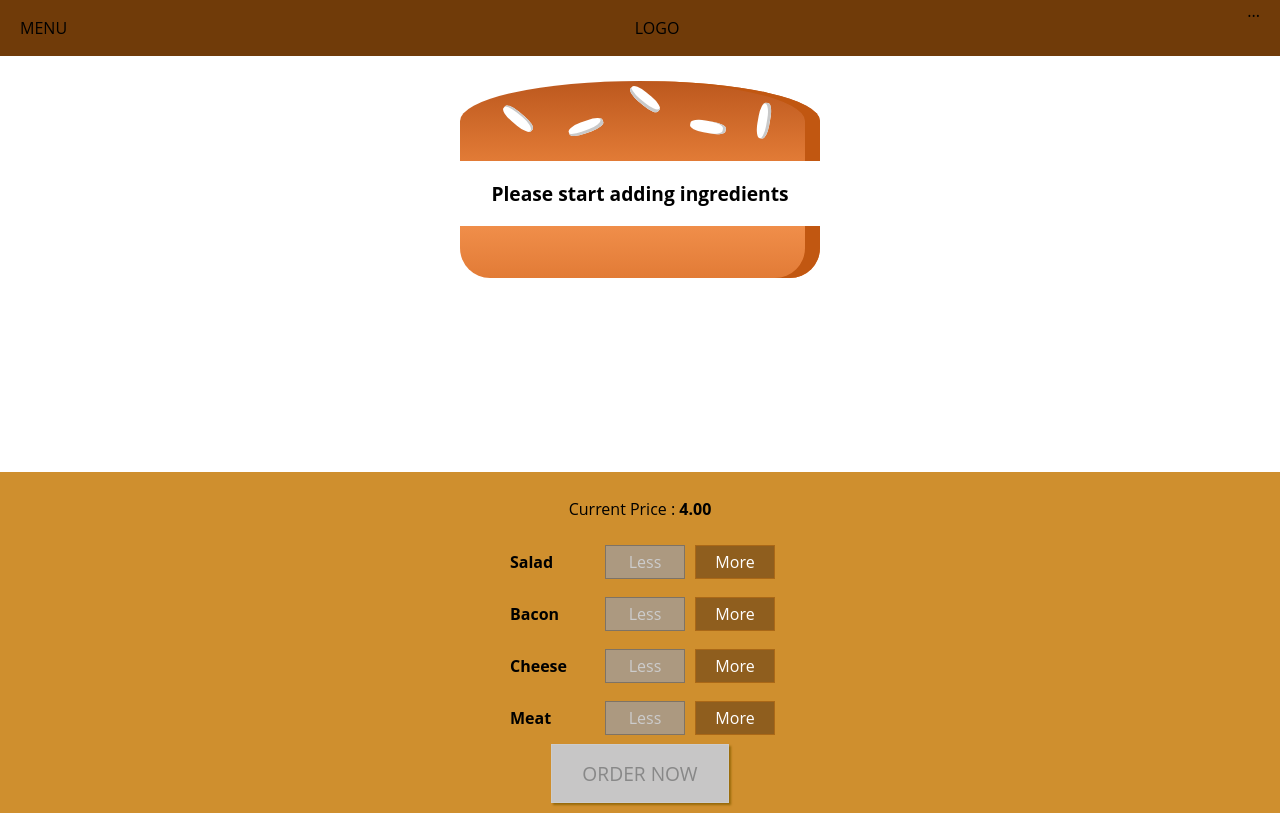
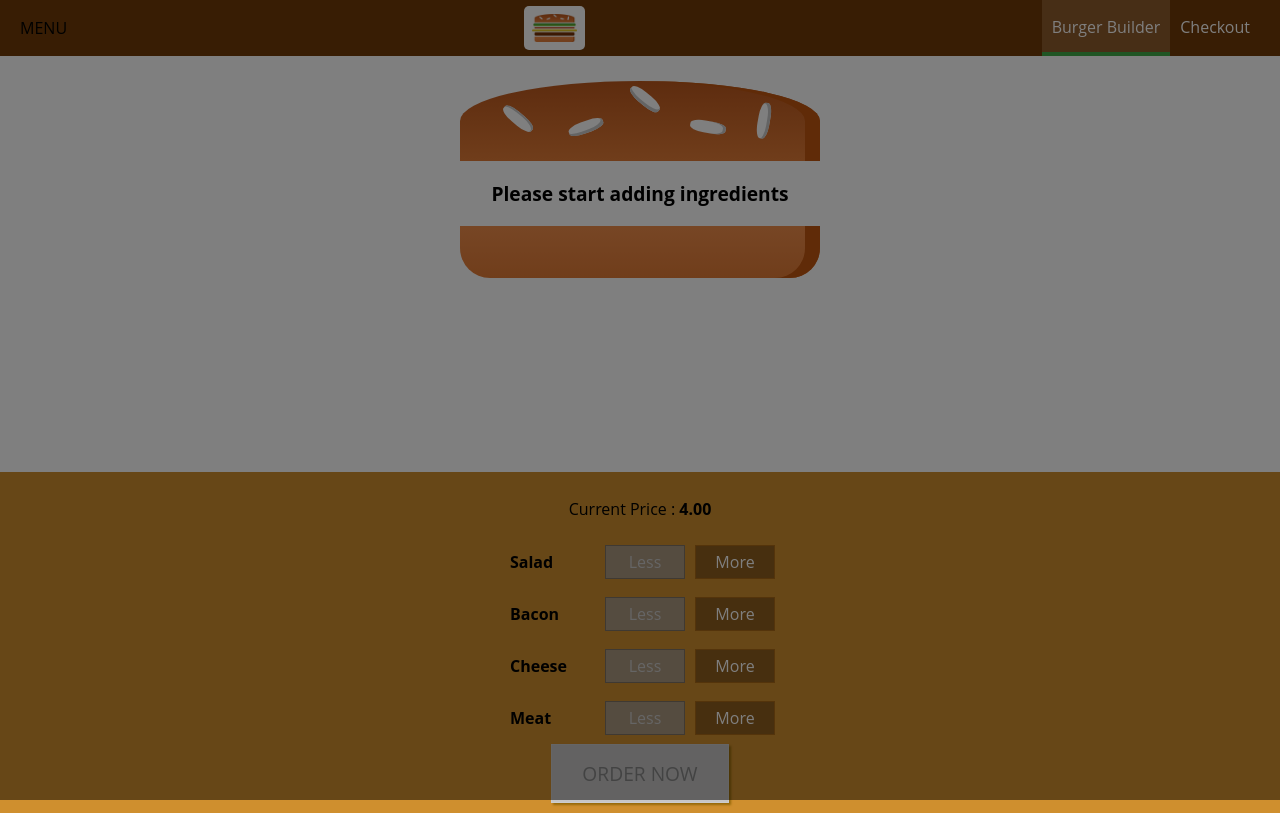
Before and after one commit to yozat02/Burger-Builder, a React app: page / in a window 1280 px wide. Built offline with nearby package versions, Linux system fonts and the light colour scheme.

Commit message:
Add Tootlbar and SideDrawer

```diff
--- a/src/components/Layout/Layout.js
+++ b/src/components/Layout/Layout.js
@@ -1,15 +1,30 @@
-import React from 'react' ;
+import React,{Component} from 'react' ;
 import Auxi from '../../HOC/Auxi';
 import classes from "./Layout.css";
-import Toolbar from "../Navigation/Toolbar/Toolbar"
-const Layout = (props) => (
+import Toolbar from "../Navigation/Toolbar/Toolbar";
+import SideDrawer from "../Navigation/SideDrawer/SideDrawer"
+
+class Layout extends Component {
+    state ={
+        showSideDrawer :true
+    }
+    sideDrawerCloseHandler = () => {
+        this.setState({showSideDrawer:false})
+    }
+    render(){
+        return (
             <Auxi>
             <Toolbar />
+            <SideDrawer show={this.state.showSideDrawer} closed={this.sideDrawerCloseHandler} />
             <main className={classes.Content}>
-            {props.children}
+                {this.props.children}
             </main>
         </Auxi>
         )
+    }
+}
+
+
 
 
 export default Layout ;
--- /dev/null
+++ b/src/components/Logo/Logo.css
@@ -0,0 +1,11 @@
+.Logo{
+    background-color: white;
+    padding: 8px;
+    height: 100%;
+    box-sizing: border-box;
+    border-radius: 5px;
+}
+
+.Logo img{
+    height: 100%;
+}
--- /dev/null
+++ b/src/components/Logo/Logo.js
@@ -0,0 +1,12 @@
+import React from 'react';
+import burgerLogo from "../../assets/images/burger-logo.png"
+import classes from './Logo.css'
+
+const Logo = (props) => (
+    <div className={classes.Logo} style={{height:props.height}} >
+        <img src={burgerLogo} />
+    </div>
+)
+
+
+export default Logo ;
--- /dev/null
+++ b/src/components/Navigation/NavigationItems/NavigationsItems.css
@@ -0,0 +1,15 @@
+.NavigationsItems{
+    margin: 0;
+    padding: 0;
+    list-style: none;
+    display: flex;
+    flex-flow: column;
+    align-items: center;
+    height: 100%;
+}
+
+@media(min-width: 500px) {
+    .NavigationsItems{
+        flex-flow: row;
+    }
+}
--- /dev/null
+++ b/src/components/Navigation/NavigationItems/NavigationsItems.js
@@ -0,0 +1,14 @@
+import React from 'react';
+import classes from './NavigationsItems.css';
+import NavigationsItem from "./Navigationsitem/NavigationsItem"
+
+
+
+const NavigationItems = (props) => (
+    <ul className={classes.NavigationsItems} >
+        <NavigationsItem link="/" active>Burger Builder</NavigationsItem>
+        <NavigationsItem link="/" >Checkout</NavigationsItem>
+    </ul>
+)
+
+export default NavigationItems ;
--- /dev/null
+++ b/src/components/Navigation/NavigationItems/Navigationsitem/NavigationsItem.css
@@ -0,0 +1,44 @@
+.NavigationsItem{
+    margin:10px 0;
+    box-sizing: border-box;
+    display: block;
+    width: 100%;
+}
+
+.NavigationsItem a {
+    color : #8F5C2C;
+    text-decoration: none;
+    width: 100%;
+    box-sizing: border-box;
+    display: block;
+}
+.NavigationsItem a:hover,
+.NavigationsItem a:active,
+.NavigationsItem a.active {
+    color:#40A4C8;
+}
+
+@media (min-width : 500px) {
+    .NavigationsItem{
+        margin: 0;
+        display: flex;
+        height: 100%;
+        width: auto;
+        align-items: center;
+    }
+
+    .NavigationsItem a {
+        color : white;
+        text-decoration: none;
+        height: 100%;
+        padding: 16px 10px;
+        border-bottom : 4px solid transparent;
+    }
+    .NavigationsItem a:hover,
+    .NavigationsItem a:active,
+    .NavigationsItem a.active {
+        background-color: #8F5C2C;
+        border-bottom: 4px solid #40AC48 ;
+        color:white;
+    }
+}
--- /dev/null
+++ b/src/components/Navigation/NavigationItems/Navigationsitem/NavigationsItem.js
@@ -0,0 +1,15 @@
+import React from 'react';
+import classes from './NavigationsItem.css'
+
+
+
+const NavigationsItem = (props) => (
+    <li className={classes.NavigationsItem}>
+        <a
+        href={props.link}
+        className={props.active ? classes.active : null}
+        >{props.children}</a>
+    </li>
+)
+
+export default NavigationsItem ;
--- /dev/null
+++ b/src/components/Navigation/SideDrawer/SideDrawer.css
@@ -0,0 +1,25 @@
+.SideDrawer {
+    position: fixed;
+    width: 280px;
+    max-width: 70% ;
+    height: 100%;
+    left: 0;
+    top: 0;
+    z-index: 200;
+    background-color: white;
+    padding: 32px 16px;
+    box-sizing: border-box;
+    transition: transform 0.3s ease-out;
+}
+
+@media (min-width : 500px) {
+    .SideDrawer{
+        display: none;
+    }
+}
+.Open{
+    transform: translateX(0);
+}
+.Close{
+    transform: translateX(-100%);
+}
--- /dev/null
+++ b/src/components/Navigation/SideDrawer/SideDrawer.js
@@ -0,0 +1,24 @@
+import React from 'react' ;
+import Logo from "../../Logo/Logo"
+import NavigationItems from "../NavigationItems/NavigationsItems";
+import classes from "./SideDrawer.css"
+import BackDrop from "../../UI/BackDrop/Backdrop"
+import Auxi from "../../../HOC/Auxi"
+const SideDrawer = (props) => {
+    // ..
+    return (
+        <Auxi>
+            <BackDrop show={props.show} clicked={props.closed} />
+            <div className={[classes.SideDrawer,props.show ? classes.Open :classes.Close].join(" ")}  >
+            <div style={{marginBottom : 32,height :"11%"}} >
+                <Logo />
+                </div>
+                <nav>
+                    <NavigationItems />
+                </nav>
+            </div>
+        </Auxi>
+    )
+}
+
+export default SideDrawer;
--- a/src/components/Navigation/Toolbar/Toolbar.css
+++ b/src/components/Navigation/Toolbar/Toolbar.css
@@ -16,3 +16,9 @@
 .Toolbar nav{
     height: 100%;
 }
+
+@media ( max-width: 499px) {
+    .DesktopOnly{
+        display: none;
+    }
+}
--- a/src/components/Navigation/Toolbar/Toolbar.js
+++ b/src/components/Navigation/Toolbar/Toolbar.js
@@ -1,11 +1,13 @@
 import React from "react";
-import classes from "./Toolbar.css"
+import classes from "./Toolbar.css";
+import Logo from "../../Logo/Logo"
+import NavigationItems from "../NavigationItems/NavigationsItems"
 const Toolbar = (props) => (
     <header className={classes.Toolbar} >
         <div>MENU</div>
-        <div>LOGO</div>
-        <nav>
-            ...
+        <Logo height="80%"/>
+        <nav className={classes.DesktopOnly} >
+            <NavigationItems />
         </nav>
     </header>
 )
```
Also changed, not shown: src/assets/images/burger-logo.png (added). Lines whose indentation alone changed are shown as unchanged.
